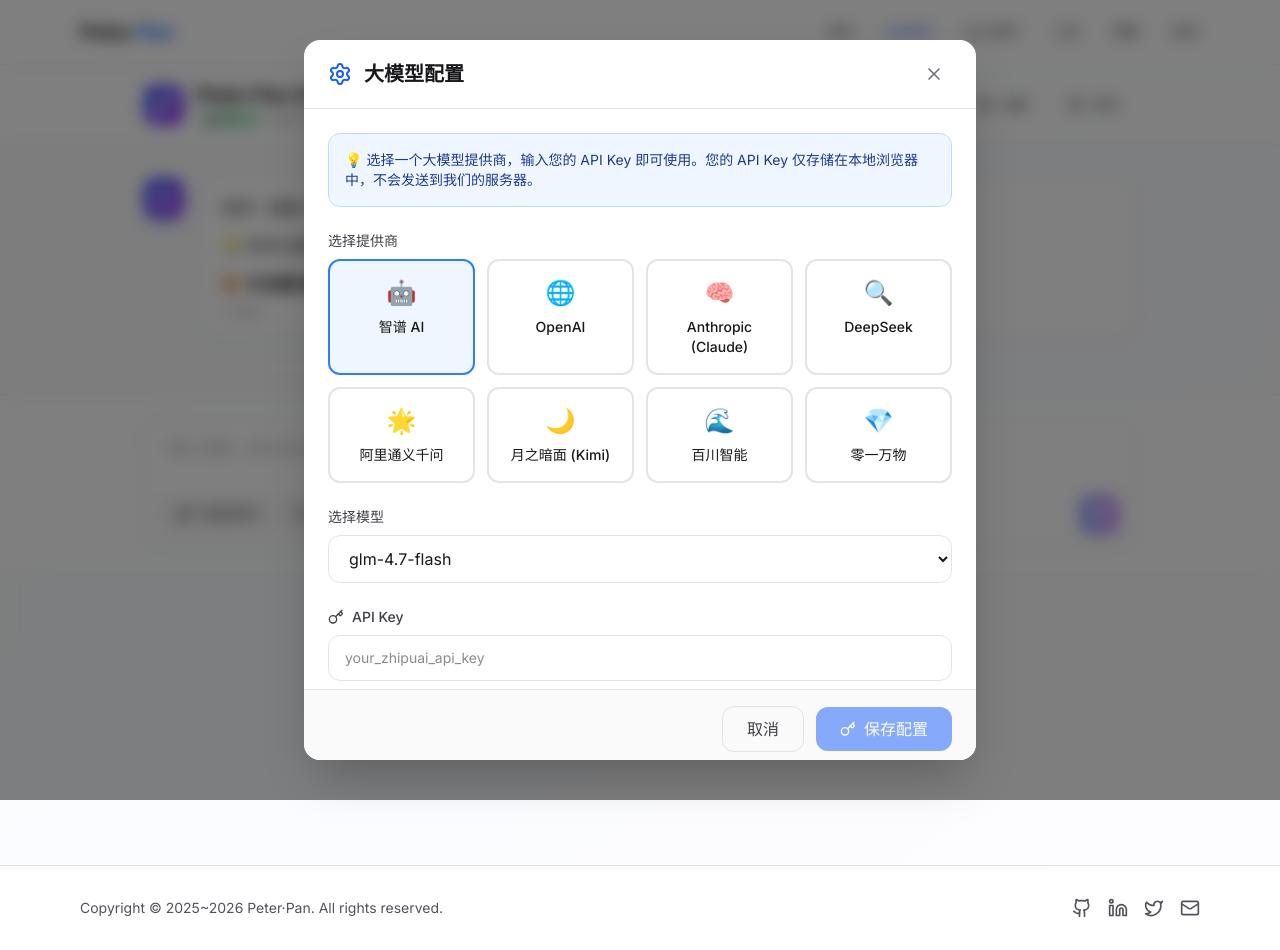
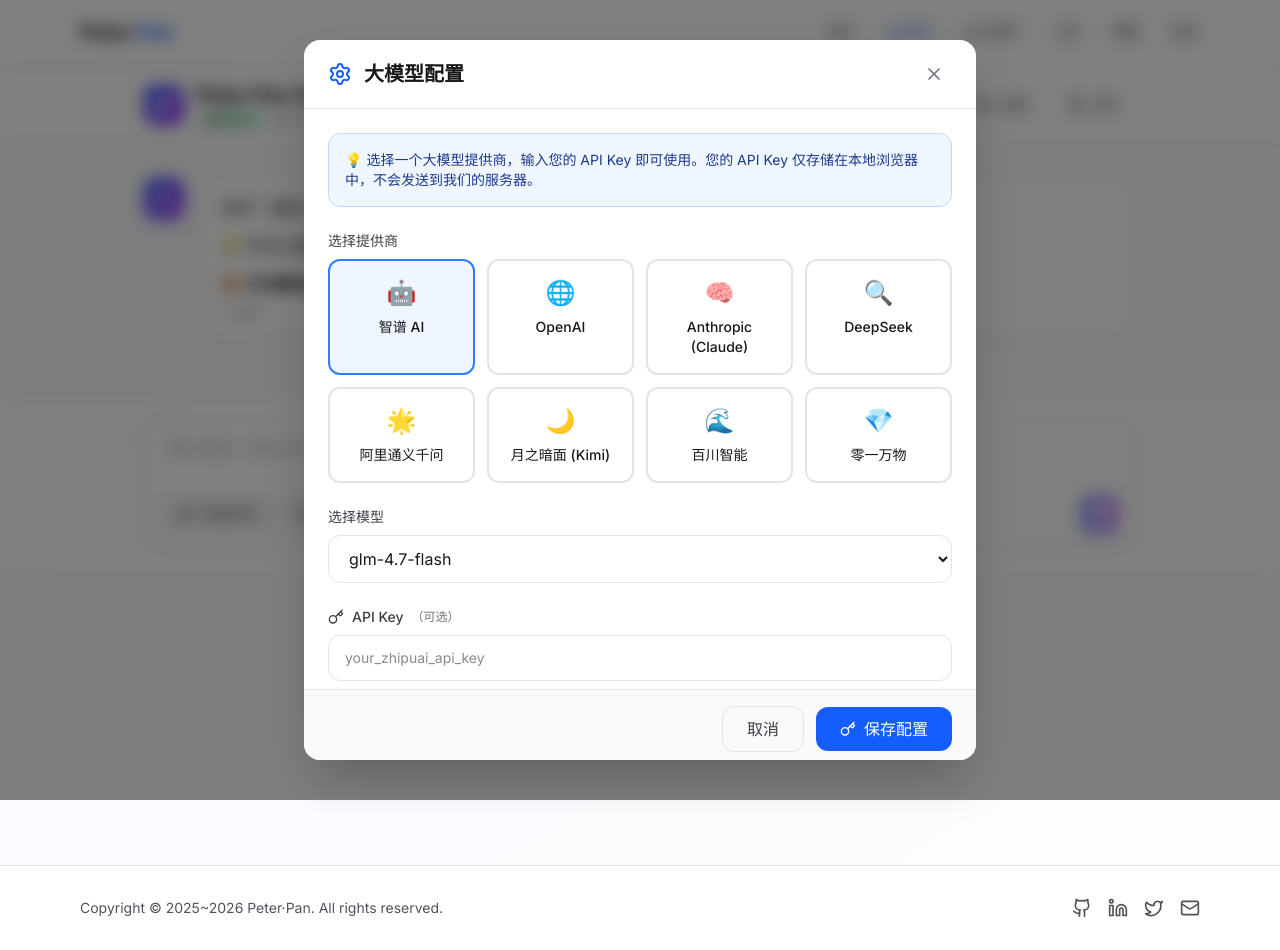
Before and after one commit to panmcai/Peter-Pan, a Next.js app: page /chat in a window 1280 px wide. Both pictures are taken after a click on the button "设置". Built offline with nearby package versions, Linux system fonts and the light colour scheme.

Commit message:
Update ModelConfig.tsx

```diff
--- a/src/components/ModelConfig.tsx
+++ b/src/components/ModelConfig.tsx
@@ -173,6 +173,10 @@
   const hasApiKey = !!apiKey.trim();
   const savedConfig = savedConfigs[selectedProvider];
 
+  // 判断是否可以使用默认API Key
+  const canUseDefaultKey = selectedProvider === 'zhipu';
+  const isDefaultKeyMode = !hasApiKey && canUseDefaultKey;
+
   if (!isOpen) return null;
 
   return (
@@ -317,6 +321,11 @@
                 <label className="flex items-center gap-2 text-sm font-medium text-zinc-700 dark:text-zinc-300 mb-2">
                   <Key className="w-4 h-4" />
                   API Key
+                  {canUseDefaultKey && (
+                    <span className="text-xs text-zinc-500 dark:text-zinc-400 font-normal">
+                      （可选）
+                    </span>
+                  )}
                 </label>
                 <input
                   type="password"
@@ -325,6 +334,11 @@
                   placeholder={provider.apiKeyPlaceholder}
                   className="w-full px-4 py-3 border border-zinc-200 dark:border-zinc-700 rounded-xl bg-white dark:bg-zinc-800 text-zinc-900 dark:text-zinc-100 focus:outline-none focus:ring-2 focus:ring-blue-500 font-mono text-sm"
                 />
+                {canUseDefaultKey && (
+                  <p className="mt-2 text-xs text-zinc-500 dark:text-zinc-400">
+                    💡 留空将使用服务器默认的 {provider.name} API Key（由环境变量配置）
+                  </p>
+                )}
               </div>
 
               {/* 自定义 Base URL */}
@@ -371,7 +385,7 @@
           </button>
           <button
             onClick={handleSave}
-            disabled={!hasApiKey}
+            disabled={!hasApiKey && !canUseDefaultKey}
             className="px-6 py-2.5 bg-blue-600 hover:bg-blue-700 dark:bg-blue-500 dark:hover:bg-blue-600 text-white rounded-xl transition-colors font-medium disabled:opacity-50 disabled:cursor-not-allowed flex items-center gap-2"
           >
             {savedConfig ? <Check className="w-4 h-4" /> : <Key className="w-4 h-4" />}
```
